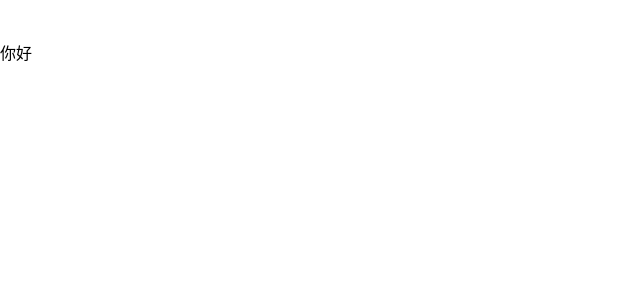
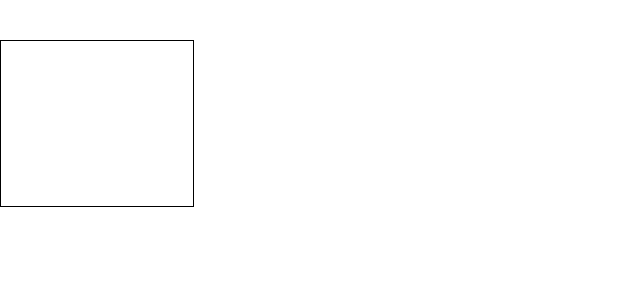
Before and after one commit to czc2222/react-bigScreen, a React (Vite) app: page / in a window 1280 px wide. Shown: the top 300 px of the page, without its empty margins (0-640 px from the left). Built offline with nearby package versions, Linux system fonts and the light colour scheme.

Commit message:
添加px函数 进行按比例设置页面

```diff
--- a/src/pages/home.scss
+++ b/src/pages/home.scss
@@ -1 +1,8 @@
 @import "../shared/helper";
+
+
+.x {
+  width: px(367);
+  height: px(315);
+  border: 1px solid black;
+}
--- a/src/pages/home.tsx
+++ b/src/pages/home.tsx
@@ -4,7 +4,7 @@
 export const Home = () => {
   return (
     <div>
-      你好
+      <div className="x"></div>
     </div>
   );
 };
--- a/src/shared/_helper.scss
+++ b/src/shared/_helper.scss
@@ -1,5 +1,5 @@
 @function px($n) {
-  @return $n / 1500 * 100vw;
+  @return $n / 2420 * 100rem;
 }
 $blue: #002866;
 $font-hei: -apple-system, "Noto Sans", "Helvetica Neue", Helvetica, "Nimbus Sans L", Arial, "Liberation Sans", "PingFang SC", "Hiragino Sans GB", "Noto Sans CJK SC", "Source Han Sans SC", "Source Han Sans CN", "Microsoft YaHei", "Wenquanyi Micro Hei", "WenQuanYi Zen Hei", "ST Heiti", SimHei, "WenQuanYi Zen Hei Sharp", sans-serif;
```
